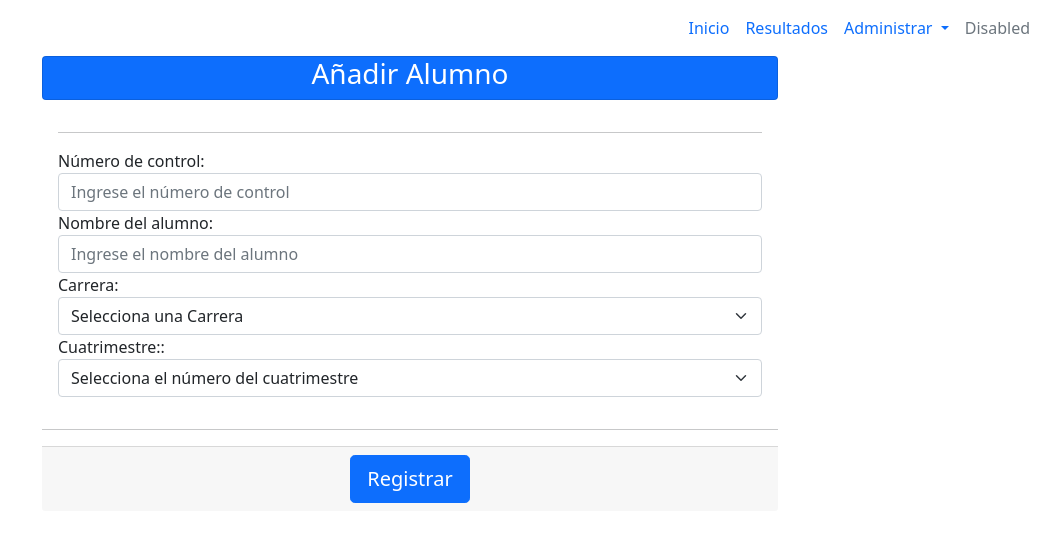
After one commit to octavio-05/SEDUJAL, a PHP site: page /agregar-alumno.php in a window 1280 px wide. The commit adds this page. Shown: the top 542 px of the page, without its empty margins (230-1280 px from the left). Run offline with PHP 8.4, Linux system fonts and the light colour scheme; some libraries are stand-ins or nearby versions.

Commit message:
se agrega la página para añadir alumnos, solo estilos

```diff
--- /dev/null
+++ b/agregar-alumno.php
@@ -0,0 +1,131 @@
+<!DOCTYPE html>
+<html lang="es">
+
+<head>
+    <meta charset="UTF-8">
+    <meta http-equiv="X-UA-Compatible" content="IE=edge">
+    <meta name="viewport" content="width=device-width, initial-scale=1.0">
+    <title>Bootstrap en HTML</title>
+
+        <!-- Sheet styles -->
+    <link href="helpers/bootstrap-5.0.2-dist/css/bootstrap.min.css" rel="stylesheet">
+    <link href="helpers/DataTables/datatables.min.css" rel="stylesheet">
+    <link href="helpers/fontawesome-6.4.2-web/css/fontawesome.min.css" rel="stylesheet">
+    <link href="helpers/fontawesome-6.4.2-web/css/brands.min.css" rel="stylesheet">
+    <link href="helpers/fontawesome-6.4.2-web/css/solid.min.css" rel="stylesheet">
+    <link href="assets/css/main.css" rel="stylesheet">
+
+    <!-- End Sheet styles -->
+</head>
+<header><nav class="navbar navbar-expand-lg bg-body-tertiary">
+  <div class="container-fluid">
+    <!-- <a class="navbar-brand" href="#">Navbar</a> -->
+    <button class="navbar-toggler" type="button" data-bs-toggle="collapse" data-bs-target="#navbarSupportedContent" aria-controls="navbarSupportedContent" aria-expanded="false" aria-label="Toggle navigation">
+      <span class="navbar-toggler-icon"></span>
+    </button>
+    <div class="collapse navbar-collapse" id="navbarSupportedContent">
+      <ul class="navbar-nav ms-auto mb-2 mb-lg-0">
+        <li class="nav-item">
+          <a class="nav-link active" aria-current="page" href="index.php">Inicio</a>
+        </li>
+        <li class="nav-item">
+          <a class="nav-link" href="#">Resultados</a>
+        </li>
+        <li class="nav-item dropdown">
+          <a class="nav-link dropdown-toggle" href="#" role="button" data-bs-toggle="dropdown" aria-expanded="false">
+            Administrar
+          </a>
+          <ul class="dropdown-menu">
+            <li><a class="dropdown-item" href="#">Docentes</a></li>
+            <li><a class="dropdown-item" href="#">Alumnos</a></li>
+            <li><hr class="dropdown-divider"></li>
+            <li><a class="dropdown-item" href="#">Asignaturas</a></li>
+          </ul>
+        </li>
+        <li class="nav-item">
+          <a class="nav-link disabled" aria-disabled="true">Disabled</a>
+        </li>
+      </ul></header>
+<body>
+
+    <section class="content">
+        <div class="container">
+            <div class="row">
+                <div class="col-md-2"></div>
+                <div class="col-md-8">
+                    <div class="card bg-primary text-center text-white">
+                        <h3>Añadir Alumno</h3>
+                    </div>
+                    <form action="controladores/registro.php" method="post">
+                        <div class="card-body">
+                            <div class="row">
+                                <div class="col-sm-12">
+                                    <hr>
+                                    <div class="form-group">
+                                        <label for="num-control">Número de control:</label>
+                                        <input type="text" class="form-control" name="num-control" id="num-control" placeholder="Ingrese el número de control" required>
+                                    </div>
+
+                                    <div class="form-group">
+                                        <label for="nombre-alumno">Nombre del alumno:</label>
+                                        <input type="text" class="form-control" name="nombre-alumno" id="nombre-alumno" placeholder="Ingrese el nombre del alumno">
+                                    </div>
+
+                                    <div class="form-group">
+                                        <label for="carrera">Carrera:</label>
+                                        <select class="form-select" id="carrera" aria-label="Default select example">
+                                     <option selected>Selecciona una Carrera</option>
+                                        <option value="1">ING.</option>
+                                        <option value="2">LIC.</option>
+                                        <option value="3">ING.</option>
+                                        </select>
+                                    </div>
+
+                                    <div class="form-group">
+                                        <label for="carrera">Cuatrimestre::</label>
+                                        <select class="form-select" id="cuatrimestre" aria-label="Default select example">
+                                     <option selected>Selecciona el número del cuatrimestre</option>
+                                        <option value="1">1</option>
+                                        <option value="2">2</option>
+                                        <option value="3">3</option>
+                                        <option value="4">4</option>
+                                        <option value="5">5</option>
+                                        <option value="6">6</option>
+                                        <option value="7">7</option>
+                                        <option value="8">8</option>
+                                        <option value="9">9</option>
+                                        </select>
+                                    </div>
+
+
+                                </div>
+                            </div>
+                        </div>
+                        <hr>
+                        <div class="card-footer text-center">
+                            <button type="submit" class="btn btn-primary btn-lg">Registrar</button>
+                        </div>
+                    </form>
+                </div>
+                <div class="col-md-2"></div>
+            </div>
+        </div>
+    </section>
+
+
+
+    <!-- Scripts -->
+    <script src="helpers/jquery-3.7/jquery-3.7.1.min.js"></script>
+        <script src="helpers/popper-2.11.8/popper.min.js"></script>
+        <script src="helpers/moment-18.1/moment.min.js"></script>
+        <script src="helpers/bootstrap-5.0.2-dist/js/bootstrap.bundle.js"></script>
+        <script src="helpers/DataTables/datatables.min.css" ></script>
+        <script src="//cdn.datatables.net/2.1.8/js/dataTables.min.js"></script>
+
+        <script>
+          let table = new DataTable('#myTable');
+        </script>
+    <!-- Ends  Scripts -->
+</body>
+
+</html>
```
Also changed, not shown: alumnos.php (added, +53 -0 lines), index.php (+7 -1 lines).
